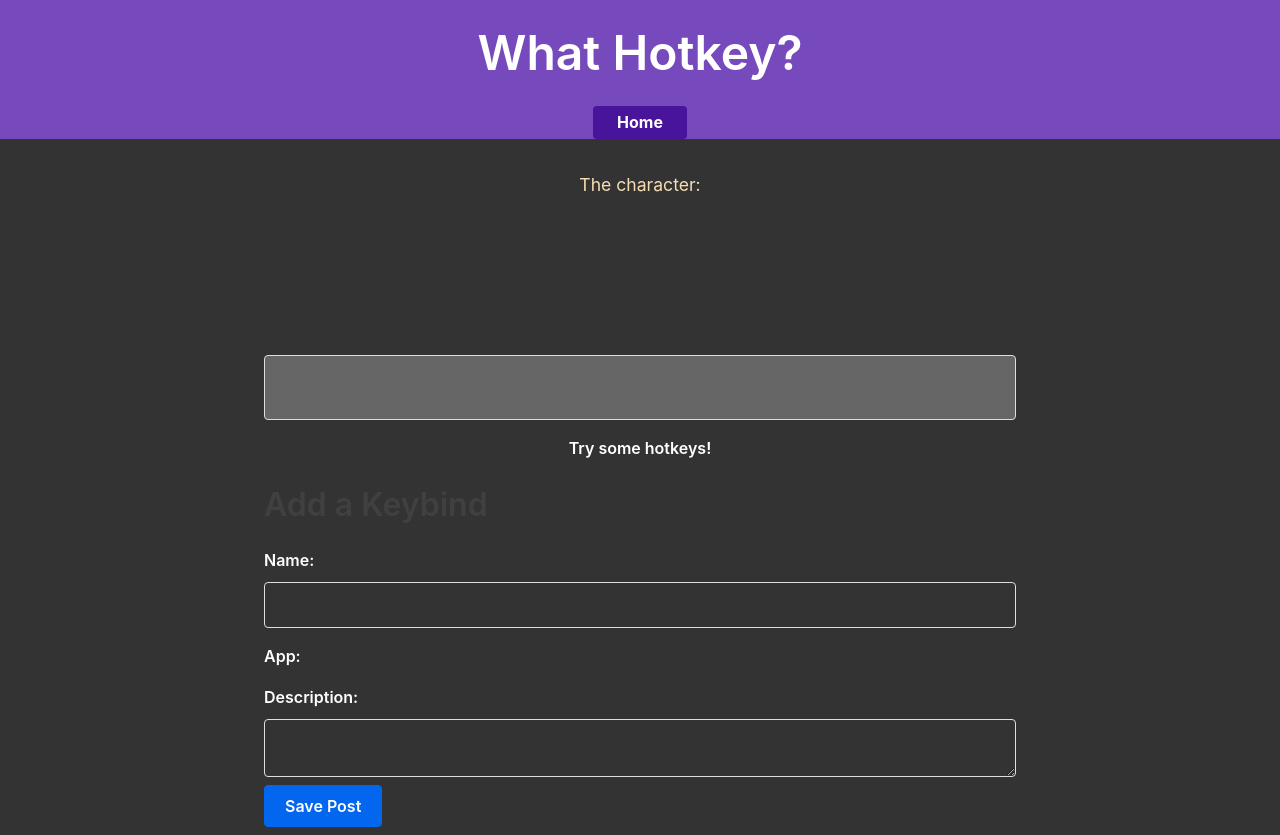
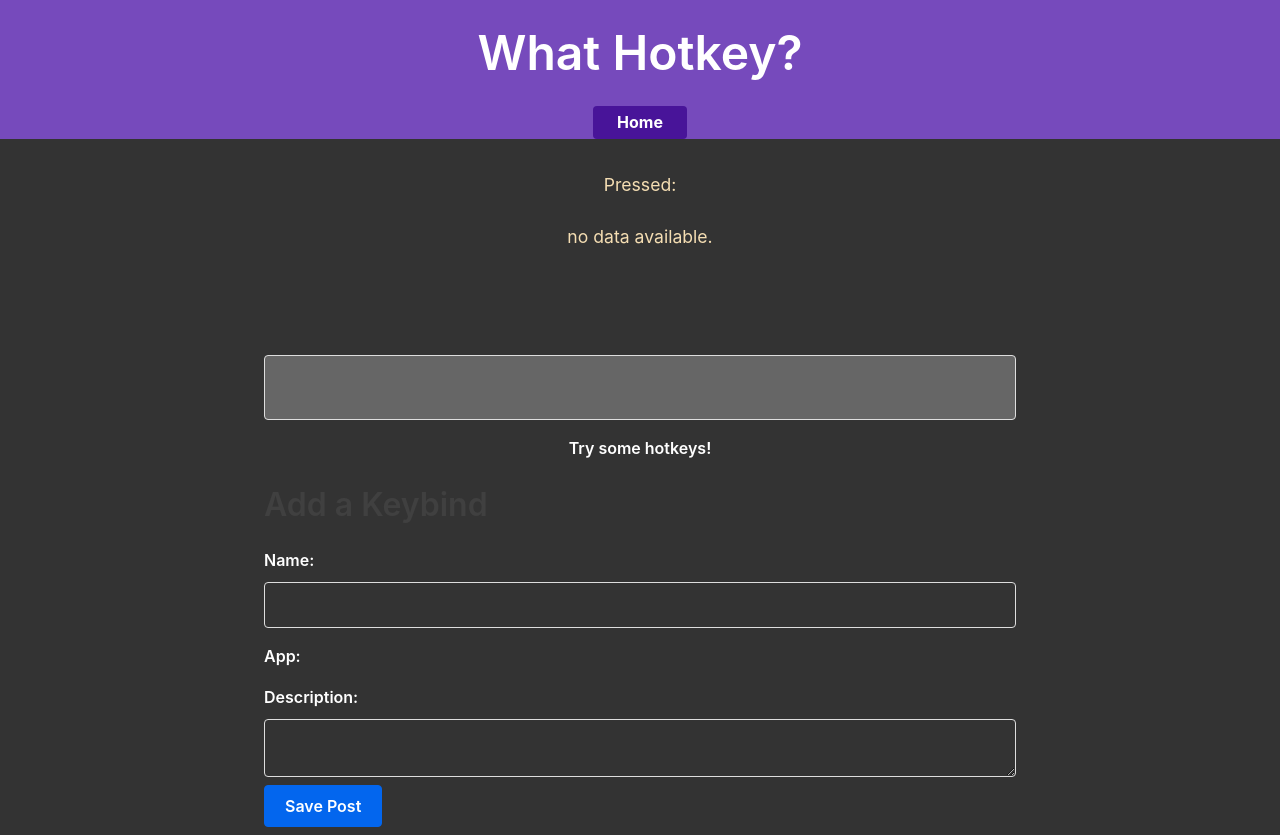
Before and after one commit to FarrenRE/whathotkey, a React (Create React App) app: page / in a window 1280 px wide. Built offline with nearby package versions, Linux system fonts and the light colour scheme; what miragejs, txtgen would draw is missing.

Commit message:
refactor activeKey state to store and read data more similar to inherent e.key data, prepare for hotkey profiles

```diff
--- a/src/features/keys/KeyDisplay.js
+++ b/src/features/keys/KeyDisplay.js
@@ -5,38 +5,36 @@ import styles from './KeyDisplay.module.scss'
 
 export const KeyDisplay = () => {
   const activeKey = useSelector(state => state.keys.activeKey)
-  const activeModifiers = useSelector(state => state.keys.modifiers)
-  const activeKeyConfig = useSelector(
-    state => state.keys.hotkeys.find(
-      cfg => cfg.key.toUpperCase() === activeKey.key.toUpperCase() && JSON.stringify(cfg.modifiers) === JSON.stringify(activeModifiers)
-    )
-  )
+  const profileHotkeys = useSelector(state => state.keys.profile.hotkeys)
 
-  const allHotkeys = useSelector(state => state.keys.hotkeys)
-  const availableModifiers = []
-  for(let hotkey of allHotkeys) {
-    if( hotkey.key === activeKey.key && JSON.stringify(hotkey.modifiers) !== JSON.stringify(activeKeyConfig.modifiers) ) {
-      availableModifiers.push( hotkey.modifiers.map( m => m ) )
+  const renderHotkeyDescription = () => {
+    let hotkeyDescription = ''
+    for( let hotkey of profileHotkeys ) {
+      console.log('renderHotkeyDescription, hotkey:')
+      console.log(hotkey)
+      console.log('activeKey:')
+      console.log(activeKey)
+      if(
+        activeKey.key.toUpperCase() === hotkey.key.toUpperCase()
+        && activeKey.ctrlKey === hotkey.ctrlKey
+        && activeKey.altKey === hotkey.altKey
+        && activeKey.shiftKey === hotkey.shiftKey
+      ) {
+        console.log('true')
+        hotkeyDescription = hotkey.description
+        break
+      }
+      else {
+        hotkeyDescription = 'no data available.'
+      }
     }
-  }
-
-  const activeKeyString = () => {
-    if( activeKey.key.length === 1 ) {
-      return activeKey.key.toUpperCase()
-    }
-    else {
-      return activeKey.key
-    }
+    return hotkeyDescription
   }
 
   return (
     <section className={styles.section}>
-      <p className={styles.description}>{( activeKeyConfig ? activeKeyConfig.description : `The character: ${ activeKeyString() }` )}</p>
-      <p className={styles.modifiers}>
-        {( availableModifiers.length > 0 && true
-        ? `Modifiers available: ${ availableModifiers.map( m => m ).join(', ') }`
-        : '' )}
-      </p>
+      <p className={styles.description}>{`Pressed: ${ activeKey.readableString }`}</p>
+      <p className={styles.description}>{renderHotkeyDescription()}</p>
     </section>
   )
 }
--- a/src/features/keys/KeyInput.js
+++ b/src/features/keys/KeyInput.js
@@ -10,7 +10,6 @@ export const KeyInput = () => {
   const dispatch = useDispatch()
 
   const [activeKeyInput, setActiveKeyInput] = useState({})
-  const [activeModifiers, setActiveModifiers] = useState([])
 
   const handleKeyDown = (e) => {
     e.preventDefault()
@@ -20,7 +19,8 @@ export const KeyInput = () => {
       if( e.key === ' ' ) {
         return 'Spacebar'
       }
-      else if( 48 <= e.keyCode && e.keyCode <= 57 ) { // coerce shift + number key into number key instead of alt char
+      // coerce shift + number key into number key instead of alt char
+      else if( 48 <= e.keyCode && e.keyCode <= 57 ) {
         return String.fromCharCode( e.keyCode )
       }
       else if( e.key.length === 1 ) {
@@ -35,44 +35,53 @@ export const KeyInput = () => {
       shiftKey: e.shiftKey,
       altKey: e.altKey,
       ctrlKey: e.ctrlKey,
-      metaKey: e.metaKey
+      metaKey: e.metaKey,
     }
+    keypressData.readableString = prepActiveKeyString(keypressData)
     console.log(keypressData)
 
-    // record modifiers (Ctrl/Alt/Shift)
-    let keyModifiers = []
-    if( e.ctrlKey ) { keyModifiers.push('Control') }
-    if( e.altKey ) { keyModifiers.push('Alt') }
-    if( e.shiftKey ) { keyModifiers.push('Shift') }
-    // exception: if e.key is a modifier key, remove from array
-    if( keyModifiers.find( key => key === e.key ) ) {
-      keyModifiers = keyModifiers.filter( m => m !== e.key )
-    }
     // update state
     setActiveKeyInput(keypressData)
-    setActiveModifiers(keyModifiers)
     // dispatch update
     dispatch(
-      activeKeyUpdated({
-        newActiveKey: keypressData,
-        newActiveKeyModifiers: keyModifiers
-      })
+      activeKeyUpdated({ newActiveKey: keypressData })
     )
   }
 
-  const displayActiveKey = () => {
-    let displayKeyValue = activeKeyInput.key || ''
-    if( displayKeyValue.length === 1 ) {
-      displayKeyValue = displayKeyValue.toUpperCase()
+  /**
+   * Prepare a readable string for activeKey.readableString
+   */
+  const prepActiveKeyString = (keyData) => {
+    let delimeter = ' + '
+    let activeKeyString = ''
+    let activeKeyModifiers = []
+
+    // create array of active modifier keys
+    if( keyData.ctrlKey ) {
+      activeKeyModifiers.push('Ctrl')
     }
-    if( displayKeyValue === ' ' ) {
-      displayKeyValue = 'Spacebar'
+    if( keyData.altKey ) {
+      activeKeyModifiers.push('Alt')
     }
-    return displayKeyValue
-  }
-
-  const displayActiveModifiers = () => {
-    return activeModifiers.map(m=>m + ' + ').join('')
+    if( keyData.shiftKey ) {
+      activeKeyModifiers.push('Shift')
+    }
+    // assemble readable string from active modifier array
+    activeKeyString = activeKeyModifiers.map( (m)=> m ).join(delimeter)
+    // if there's a modifier, append delimeter if there's also a key pressed
+    const re = /(Shift|Alt|Control)/ // match modifier key as e.key value
+    if( activeKeyModifiers.length > 0 && !keyData.key.match(re) ) {
+      activeKeyString += delimeter
+    }
+    // uppercase any single letters, i.e. "a" -> "A"
+    if( keyData.key.length === 1 ) {
+      activeKeyString += keyData.key.toUpperCase()
+    }
+    // if e.key != modifier key, append to readable string
+    else if (!keyData.key.match(re)) {
+      activeKeyString += keyData.key
+    }
+    return activeKeyString
   }
 
   const handleChange = () => {
@@ -86,7 +95,7 @@ export const KeyInput = () => {
         type="text"
         onKeyDown={handleKeyDown}
         onChange={handleChange}
-        value={displayActiveModifiers() + displayActiveKey()} />
+        value={activeKeyInput.readableString} />
         <label>Try some hotkeys!</label>
     </section>
   )
--- a/src/features/keys/keysSlice.js
+++ b/src/features/keys/keysSlice.js
@@ -8,36 +8,30 @@ const initialState = {
     shiftKey: false,
     altKey: false,
     ctrlKey: false,
-    metaKey: false
+    metaKey: false,
+    readableString: ''
   },
   modifiers: [],
+  profile: {
+    name: 'test',
+    id: 'test',
     hotkeys: [
       {
-      key: '1',
-      modifiers: [],
-      description: 'Select control group 1'
+        key: 's',
+        shiftKey: false,
+        altKey: false,
+        ctrlKey: false,
+        description: 'Select drone'
       },
       {
         key: '1',
-      modifiers: ['Control'],
-      description: 'Set control group 1'
-    },
-    {
-      key: '1',
-      modifiers: ['Shift'],
-      description: 'Add selection to control group 1'
-    },
-    {
-      key: 's',
-      modifiers: [],
-      description: 'Select larvae'
-    },
-    {
-      key: 'D',
-      modifiers: [],
-      description: 'Spawn drone'
+        shiftKey: true,
+        altKey: false,
+        ctrlKey: false,
+        description: 'Add to control group 1'
       }
     ]
+  }
 }
 
 const keysSlice = createSlice({
@@ -45,12 +39,28 @@ const keysSlice = createSlice({
   initialState,
   reducers: {
     activeKeyUpdated(state, action) {
-      const { newActiveKey, newActiveKeyModifiers } = action.payload
+      const { newActiveKey } = action.payload
+      // newActiveKey.readableString = prepActiveKeyString(newActiveKey)
 
       return {
         ...state,
-        activeKey: newActiveKey,
-        modifiers: newActiveKeyModifiers
+        activeKey: newActiveKey
+      }
+    },
+    keybindAdded: {
+      reducer(state, action) {
+        // state.hotkeys.push(action.payload)
+        const {key, title, content} = action.payload
+        // const existingKeybind = state.hotkeys.find( kb => kb.key === key && kb.modifiers ===  ) // TODO
+      },
+      prepare(key, title, content ) {
+        return {
+          payload: {
+            key,
+            title,
+            content
+          }
+        }
       }
     }
   }
```
Lines whose indentation alone changed are shown as unchanged.
